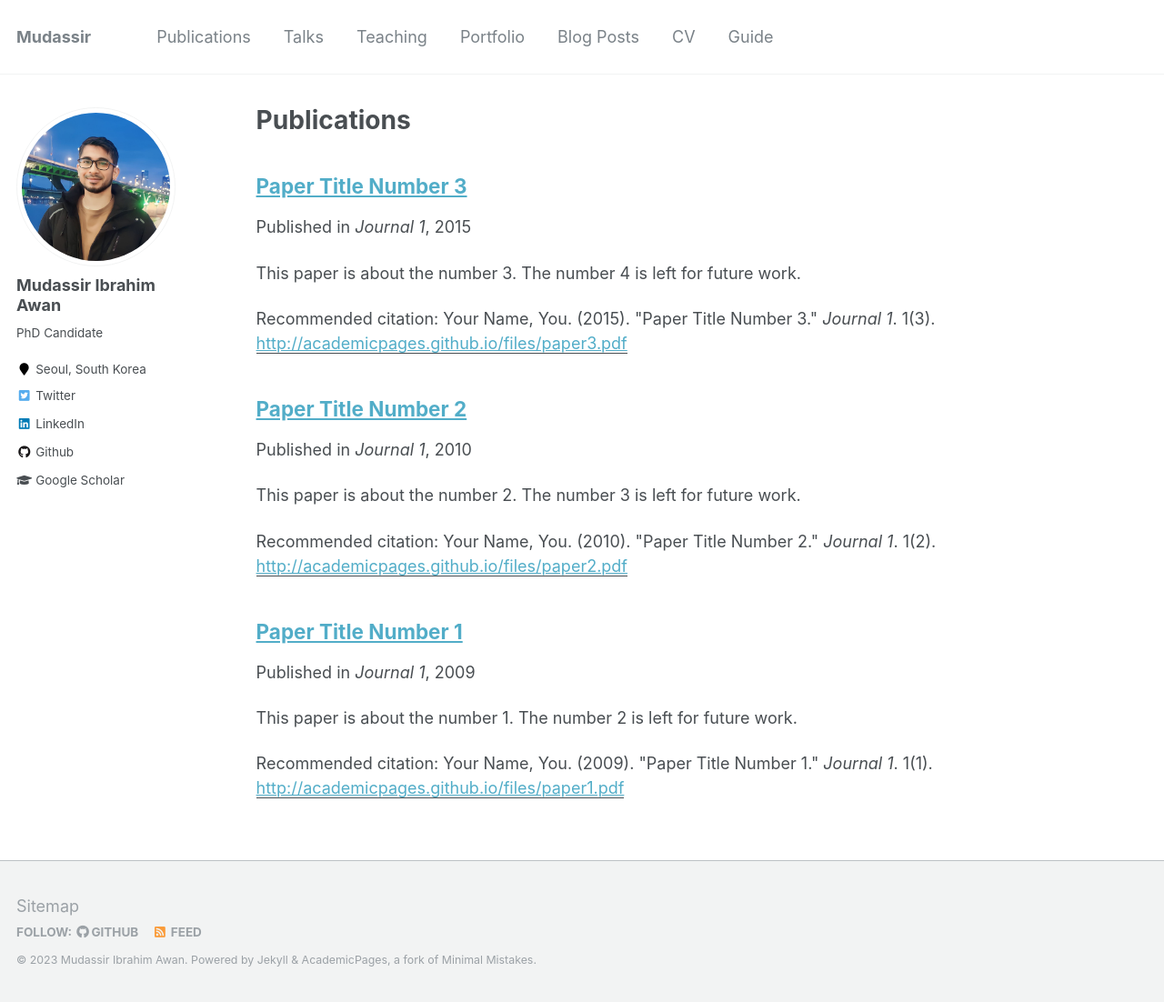
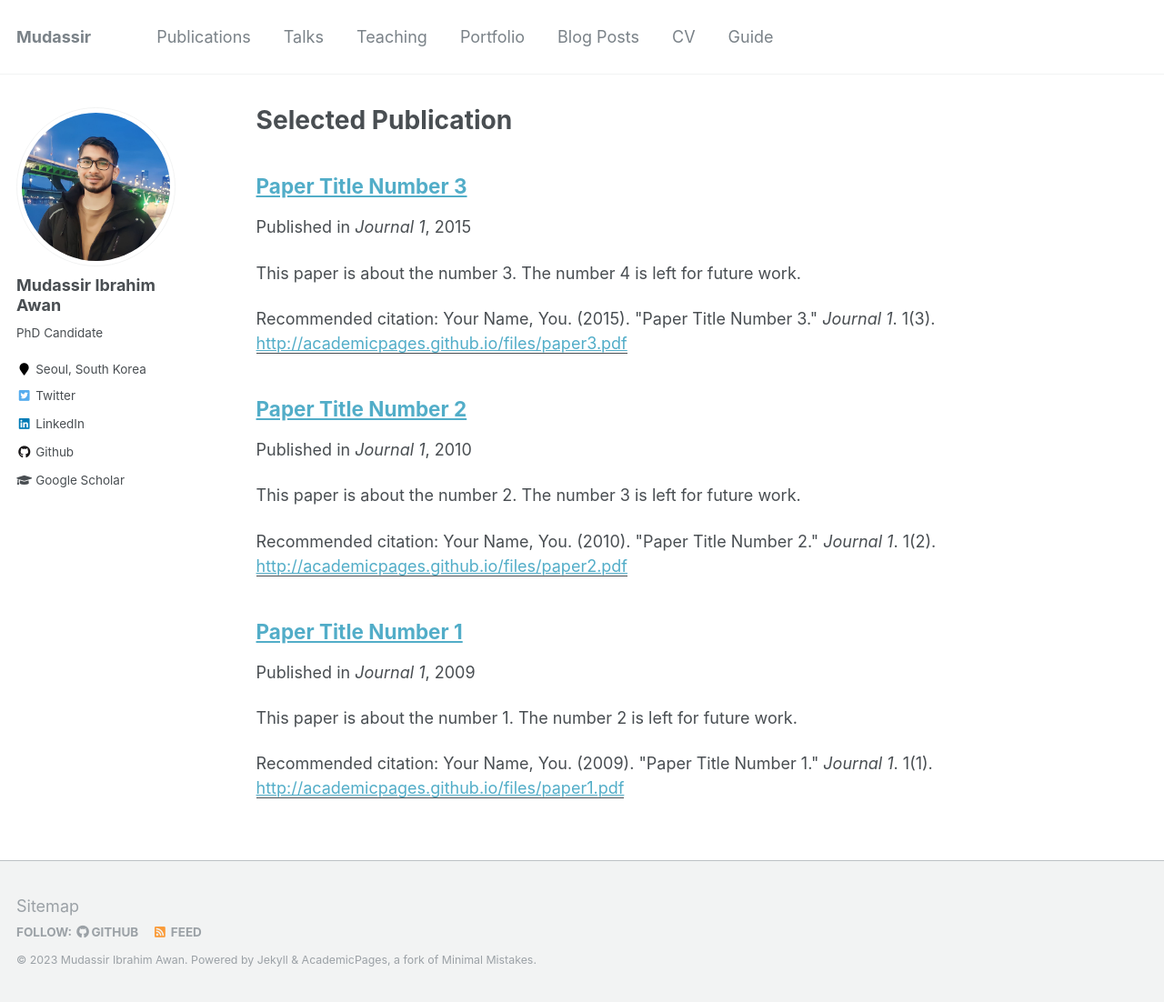
Before and after one commit to mudassir-awan/mudassir-awan.github.io, a Jekyll site: the page built from _pages/publications.md, in a window 1280 px wide and 1102 px high. Shown: the whole window at 91% size. Built offline with Jekyll 4.4.1, drawn with Linux system fonts in a browser that asks for light colours.

Commit message:
Update publications.md

```diff
--- a/_pages/publications.md
+++ b/_pages/publications.md
@@ -1,6 +1,6 @@
 ---
 layout: archive
-title: "Publications"
+title: "Selected Publication"
 permalink: /publications/
 author_profile: true
 ---
```
